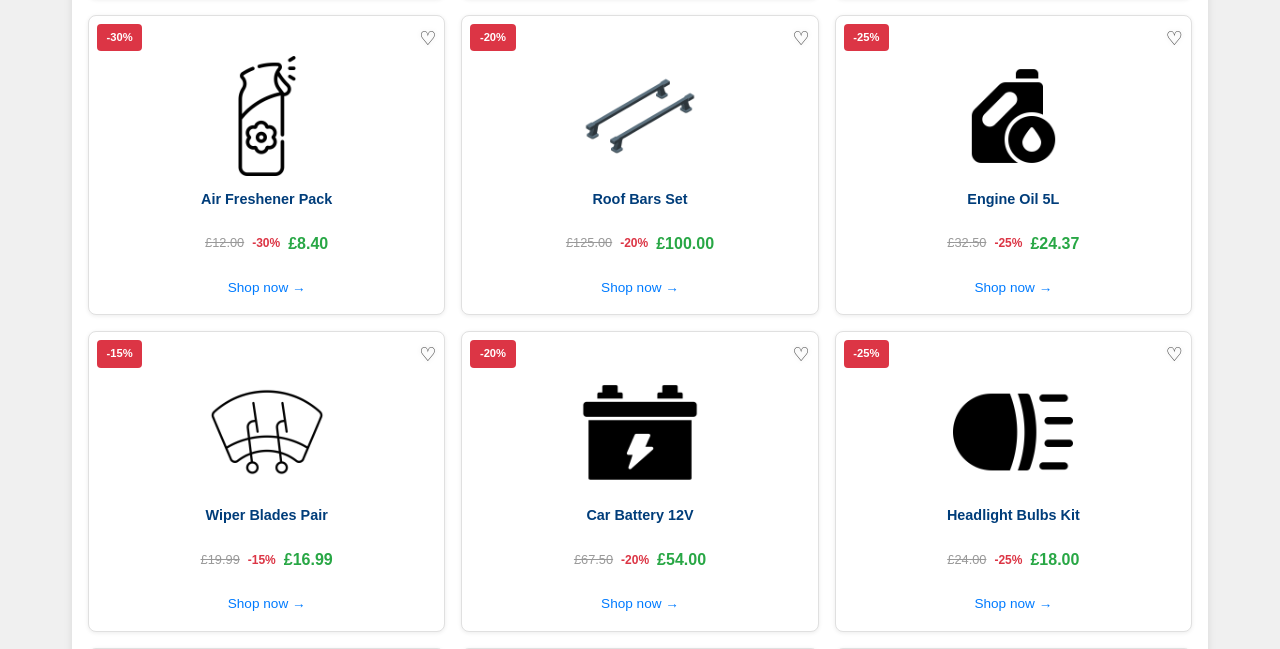
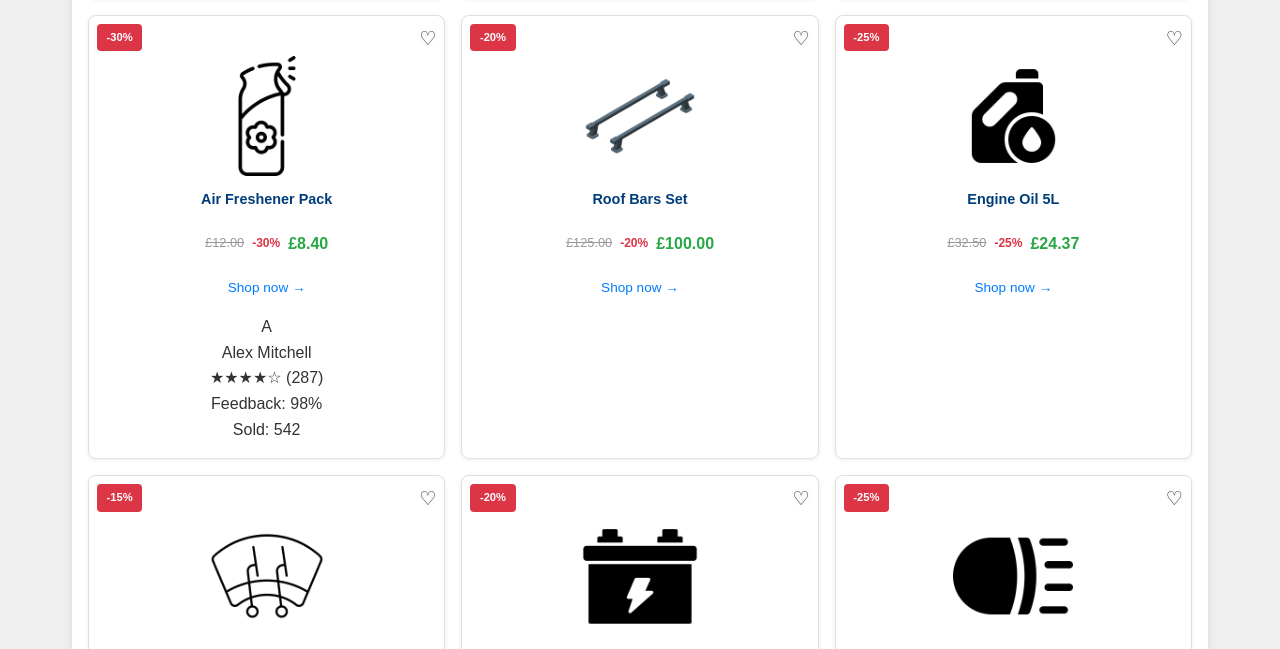
Before and after one commit to Team-3D-UoP/Team-3D-Rep, a Flask app: page / in a window 1280 px wide. Shown: the part 1222-1871 px from the top of the page. Run offline with Flask 3, Linux system fonts and the light colour scheme.

Commit message:
Updated air freshner pack

```diff
--- a/Flask project/app.py
+++ b/Flask project/app.py
@@ -182,12 +182,15 @@ def home():
     random_secondary_seller = random.choice(remaining_sellers)
     remaining_sellers_two = [s for s in remaining_sellers if s != random_secondary_seller]
     random_tertiary_seller = random.choice(remaining_sellers_two)
+    remaining_sellers_three = [s for s in remaining_sellers_two if s != random_tertiary_seller]
+    random_quaternary_seller = random.choice(remaining_sellers_three)
 
     return render_template("main_homepage.html",
                          offer_products=OFFER_PRODUCTS,
                          featured_seller=random_seller,
                          secondary_seller=random_secondary_seller,
                          tertiary_seller=random_tertiary_seller,
+                         quaternary_seller=random_quaternary_seller,
                          reviews=reviews_data)
 
 @app.route("/api/calcTax", methods=['GET', 'POST'])
--- a/Flask project/templates/main_homepage.html
+++ b/Flask project/templates/main_homepage.html
@@ -991,6 +991,27 @@
               </div>
             </div>
           </div>
+          {% elif product.name == "Air Freshener Pack" and quaternary_seller %}
+          <div class="seller-info-divider"></div>
+          <div class="card-seller-info">
+            <div class="card-seller-header">
+              <div class="card-seller-avatar alt-3">{{ quaternary_seller.pfp }}</div>
+              <div class="card-seller-details">
+                <div class="card-seller-name">{{ quaternary_seller.name }}</div>
+                <div class="card-seller-rating">{{ '★' * quaternary_seller.rating|int }}{{ '☆' * (5 - quaternary_seller.rating|int) }} ({{ quaternary_seller.reviews }})</div>
+              </div>
+            </div>
+            <div class="card-seller-stats">
+              <div class="card-stat-item">
+                <span class="card-stat-label">Feedback:</span>
+                <span class="card-stat-value">{{ quaternary_seller.positive_feedback }}%</span>
+              </div>
+              <div class="card-stat-item">
+                <span class="card-stat-label">Sold:</span>
+                <span class="card-stat-value">{{ quaternary_seller.products_sold }}</span>
+              </div>
+            </div>
+          </div>
           {% endif %}
         </div>
       </div>
```
